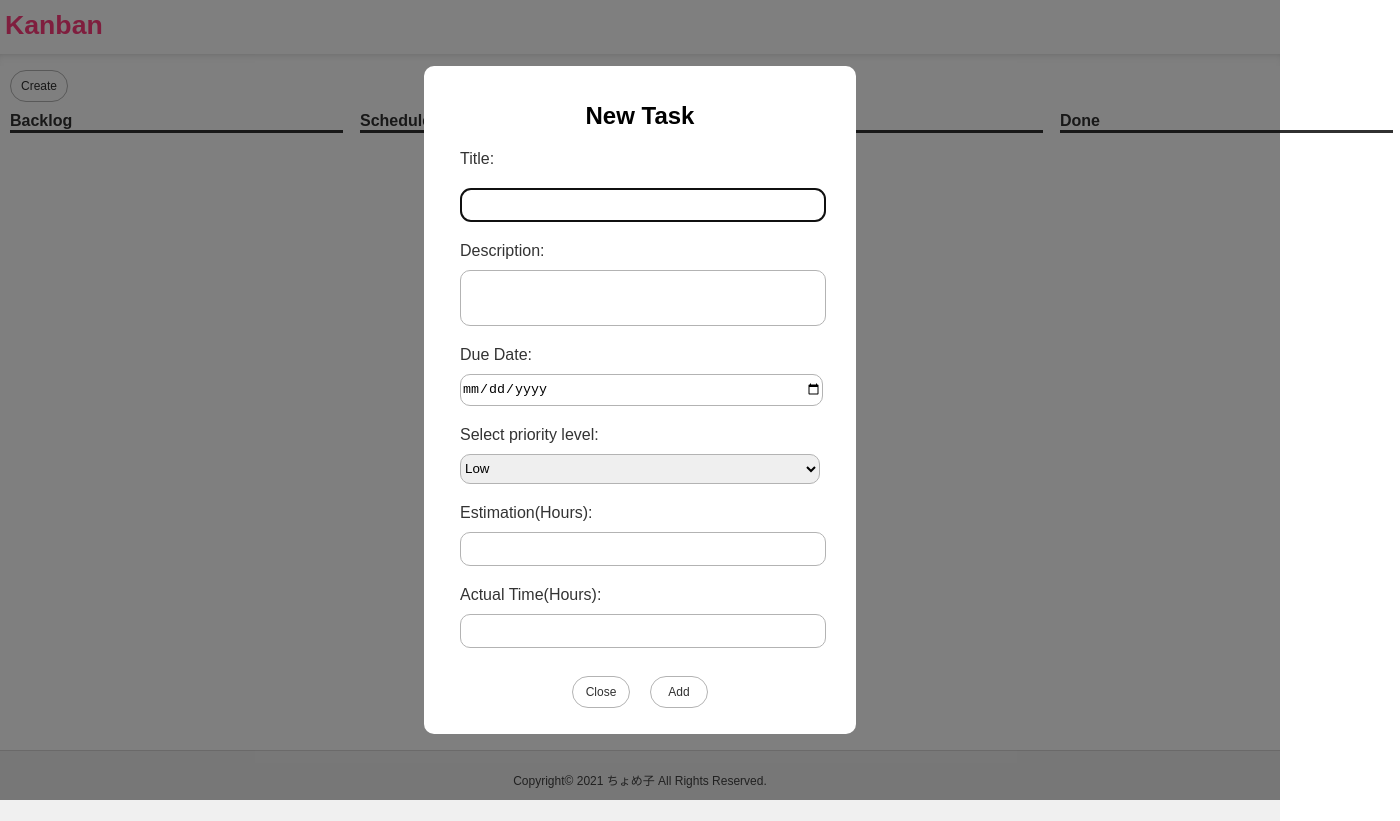
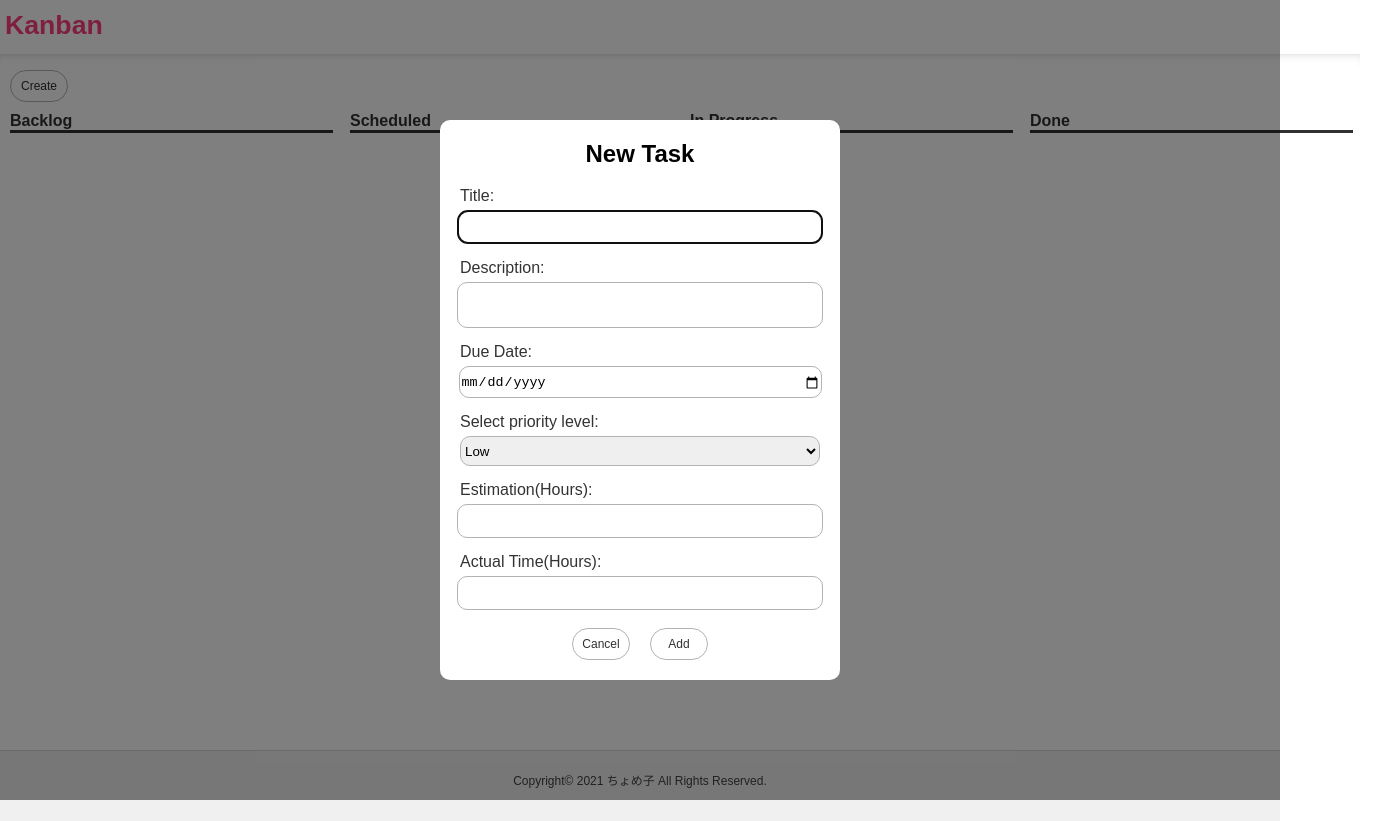
Before and after one commit to chome2xx/kanban, a React (Create React App) app: page / in a window 1280 px wide. Both pictures are taken after a click on the element "Create". Shown: the whole page, 1400 px wide, since content can reach past the window. Built offline with nearby package versions, Linux system fonts and the light colour scheme.

Commit message:
20210306

```diff
--- a/src/components/Card.jsx
+++ b/src/components/Card.jsx
@@ -3,12 +3,8 @@ import AppContext from '../contexts/AppContext';
 
 const Card = (props) => {
 
-    const {stateProvided} = useContext(AppContext);
+    // const {stateProvided} = useContext(AppContext);
     const {dispatchProvided} = useContext(AppContext);
-
-    const getId = (e) => {
-        console.log(e.target.id);
-    }
 
     return (
         <div className='card'>
--- a/src/components/Card.scss
+++ b/src/components/Card.scss
@@ -2,36 +2,26 @@
     height: 10px;
     width: 10px;
     border-radius: 50%;
-    position: relative;
-    top: 10px;
-    left: 10px;
-    margin: 0px;
+    // position: relative;
+    // top: 10px;
+    // left: 10px;
+    margin: 10px;
 }
 
 .card {
-    width: 90%;
-    height: 150px;
-    background-color: #ffffff;
-    border: solid 1px #DDDDDD;
-    border-radius: 10px;
-    margin: 10px auto;
-    box-shadow: 0 1px 1px 0 rgba(0, 0, 0, .5);
-}
-
-.card {
-    width: 90%;
-    min-width: 320px;
+    width: 95%;
+    // min-width: 320px;
     height: 100%;
     border: solid 1px #DDDDDD;
     border-radius: 10px;
     margin: 10px;
     box-shadow: 0 1px 1px 0 rgba(0, 0, 0, .5);
+    .green {
+        @include status;
+        background-color: rgb(44, 231, 44);
+    }
 }
 
-.green {
-    @include status;
-    background-color: rgb(44, 231, 44);
-}
 
 .orange {
     @include status;
--- a/src/components/Common.scss
+++ b/src/components/Common.scss
@@ -15,7 +15,7 @@ body ,html{
         display: inline-block;
         border: #B3B3B3 solid 1px;
         border-radius: 30px;
-        margin: 10px;
+        margin: 0px 10px 20px 10px;
         text-decoration:none;
         font-size: 12px;
         text-align: center;
--- a/src/components/Header.scss
+++ b/src/components/Header.scss
@@ -1,5 +1,6 @@
 .Header {
     width: 100%;
+    min-width: 1360px;
     height: 50px;
     h1 {
         color: #ff3c7d;
--- a/src/components/Main.jsx
+++ b/src/components/Main.jsx
@@ -13,7 +13,7 @@ const initState = {
 const dispCards = (cards,phase) =>{
 
     // Filter data by phase
-    const filteredCards = cards.filter((value)=> {return value.phase===phase})
+    const filteredCards = cards.filter((value)=> {return value.phase === phase})
 
     // Generate card componets
     return (
--- a/src/components/Main.scss
+++ b/src/components/Main.scss
@@ -1,7 +1,7 @@
 .main {
     float: left;
     width: 100%;
-    min-width: 1400px;
+    min-width: 1360px;
     min-height: calc(100vh - 100px);
 }
 
@@ -27,6 +27,7 @@
     display: block;
     width: 25%;
     margin: 0 auto;
+    min-width: 340px;
 }
 
 .progress{
@@ -58,7 +59,7 @@
     #content{
         z-index:2;
         width:400px;
-        padding: 1em;
+        // padding: 1em;
         background:#ffffff;
         border-radius: 10px;
       }
@@ -67,22 +68,22 @@
     text-align: center;
     .input {
         display: block;
-        width: 360px;
+        width: 90%;
         height: 30px;
         border:#B3B3B3 solid 1px;
         border-radius: 10px;
-        margin-left: 20px;
+        margin:0 auto;
     }
 
     .textarea {
-        height: 50px;
-
+        height: 40px;
         resize: none;
     }
 
     .label {
         color: #333333;
-        margin: 20px 0px 10px 20px;
+        width:90%;
+        margin:15px auto 5px auto;
         text-align: left;
     }
 }
--- a/src/components/Modal.jsx
+++ b/src/components/Modal.jsx
@@ -1,10 +1,7 @@
-import React,{useContext,useState} from 'react';
+import React,{useContext,useState,useEffect} from 'react';
 import AppContext from '../contexts/AppContext';
 
 const Modal = () => {
-
-    const {stateProvided} = useContext(AppContext);
-    const {dispatchProvided} = useContext(AppContext);
 
     // Initial data for adding new task
     const initData = {
@@ -20,6 +17,13 @@ const Modal = () => {
     }
 
   const [data, setData] = useState(initData);
+  const {stateProvided} = useContext(AppContext);
+  const {dispatchProvided} = useContext(AppContext);
+
+  useEffect(()=>{
+    const id = stateProvided.reducerCard.length;
+    setData({ ...data, id:id})
+  },[])
 
   // Set state when Title chenged
   const doChangeTitle = (e) => {
@@ -48,7 +52,19 @@ const Modal = () => {
 
   // Set state when Actual Tile chenged
   const doChangeActualTime = (e) => {
-    setData({ ...data, actualTime: e.target.value })
+    setData({ ...data, actualTime: e.target.value,phase:'inProgress' })
+  }
+
+  const AddNewTask = () =>{
+    console.log(data);
+    dispatchProvided({ type: "add", data: data });
+    setData(initData)
+    dispatchProvided({ type: "hide"});
+  }
+
+  const hideModal = () =>{
+    dispatchProvided({ type: "hide"});
+    setData(initData)
   }
 
   return (
@@ -56,7 +72,7 @@ const Modal = () => {
       <div id="content">
         <div className='modal-container'>
           <h2>New Task</h2>
-          <p className='label' id='title' >Title:</p>
+          <p className='label' >Title:</p>
           <input className='input title' type="text" autoFocus={true}
             onChange={doChangeTitle}
             value={data.title}
@@ -86,8 +102,8 @@ const Modal = () => {
         </div>
         <br />
         <div className='buttons'>
-          <p onClick={() => [dispatchProvided({ type: "hide" }), setData(initData)]}>Close</p>
-          <p onClick={() => [dispatchProvided({ type: "add", data: data }), setData(initData)]}>Add</p>
+          <p onClick={hideModal}>Cancel</p>
+          <p onClick={AddNewTask}>Add</p>
         </div>
       </div>
     </div >
--- a/src/components/Modal.scss
+++ b/src/components/Modal.scss
@@ -7,7 +7,6 @@
     .add,.cancel {
         color: black;
         text-align: center;
-        margin: 10px auto;
         display: block;
         width: 60px;
         height: 20px;
```
